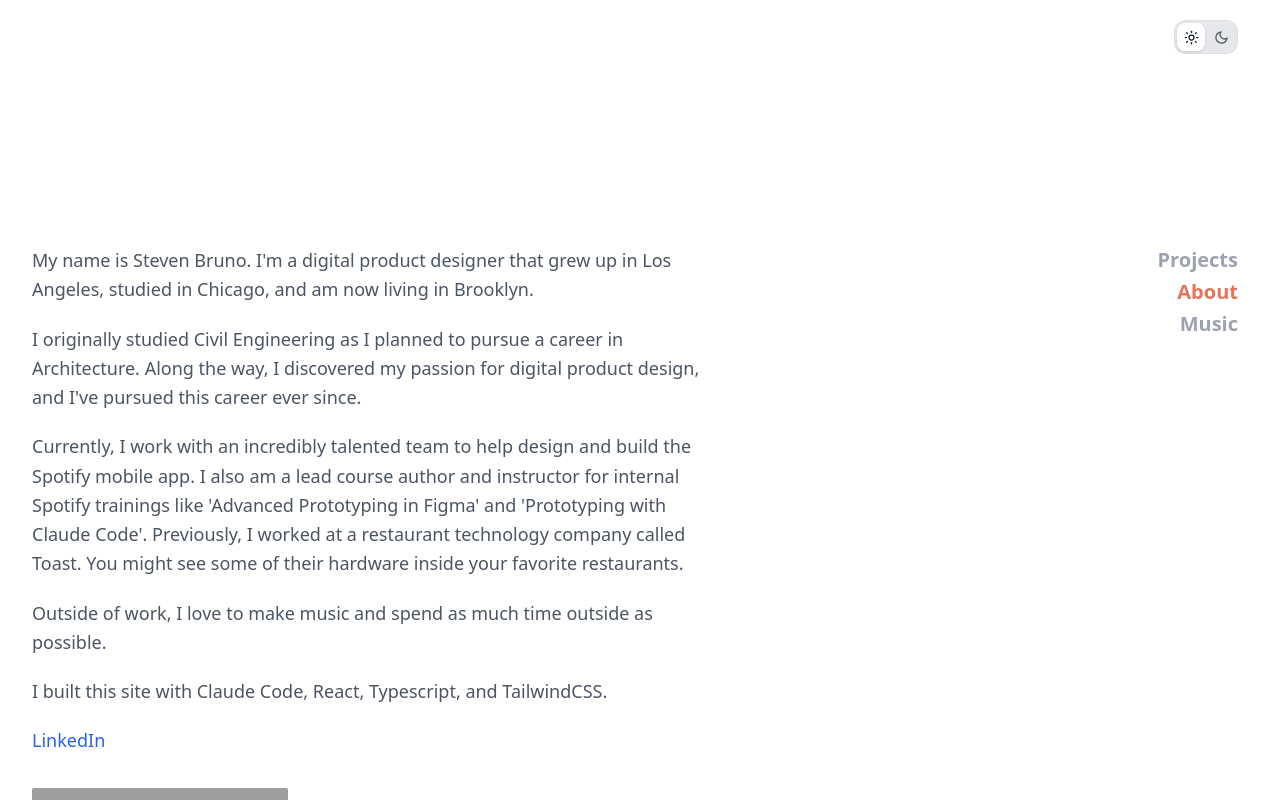
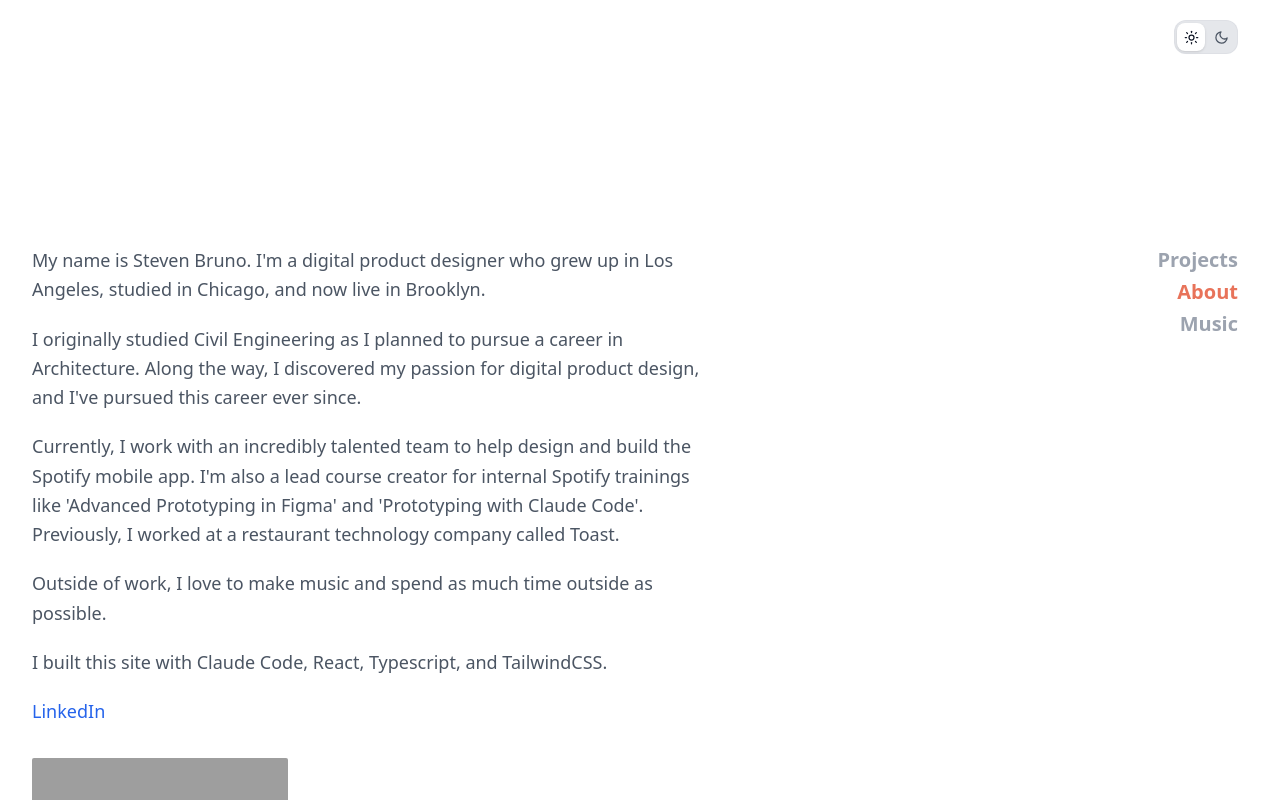
Before and after one commit to stevenbruno/personal-site-2026, a React (Vite) app: page / in a window 1280 px wide. Both pictures are taken after a click on the button "About". Shown: the top 800 px of the page. Built offline with nearby package versions, Linux system fonts and the light colour scheme; grey boxes are pictures that could not be loaded.

Commit message:
Update About section copy with grammar fixes and condensed Spotify bio
Co-Authored-By: Claude Sonnet 4.6 <noreply@anthropic.com>

```diff
--- a/src/pages/Home.tsx
+++ b/src/pages/Home.tsx
@@ -150,9 +150,9 @@ export default function Home() {
           )}
           {view === "about" && (
             <div className="flex flex-col gap-5 text-gray-600 dark:text-gray-400 leading-relaxed max-w-[674px] mr-auto text-lg">
-              <p>My name is Steven Bruno. I'm a digital product designer that grew up in Los Angeles, studied in Chicago, and am now living in Brooklyn.</p>
+              <p>My name is Steven Bruno. I'm a digital product designer who grew up in Los Angeles, studied in Chicago, and now live in Brooklyn.</p>
               <p>I originally studied Civil Engineering as I planned to pursue a career in Architecture. Along the way, I discovered my passion for digital product design, and I've pursued this career ever since.</p>
-              <p>Currently, I work with an incredibly talented team to help design and build the Spotify mobile app. I also am a lead course author and instructor for internal Spotify trainings like 'Advanced Prototyping in Figma' and 'Prototyping with Claude Code'. Previously, I worked at a restaurant technology company called Toast. You might see some of their hardware inside your favorite restaurants.</p>
+              <p>Currently, I work with an incredibly talented team to help design and build the Spotify mobile app. I'm also a lead course creator for internal Spotify trainings like 'Advanced Prototyping in Figma' and 'Prototyping with Claude Code'. Previously, I worked at a restaurant technology company called Toast.</p>
               <p>Outside of work, I love to make music and spend as much time outside as possible.</p>
               <p>I built this site with Claude Code, React, Typescript, and TailwindCSS.</p>
               <a href="https://www.linkedin.com/in/stevenjbruno/" target="_blank" rel="noopener noreferrer" className="text-blue-600 dark:text-blue-400 hover:opacity-70 transition-opacity duration-150">LinkedIn</a>
```
